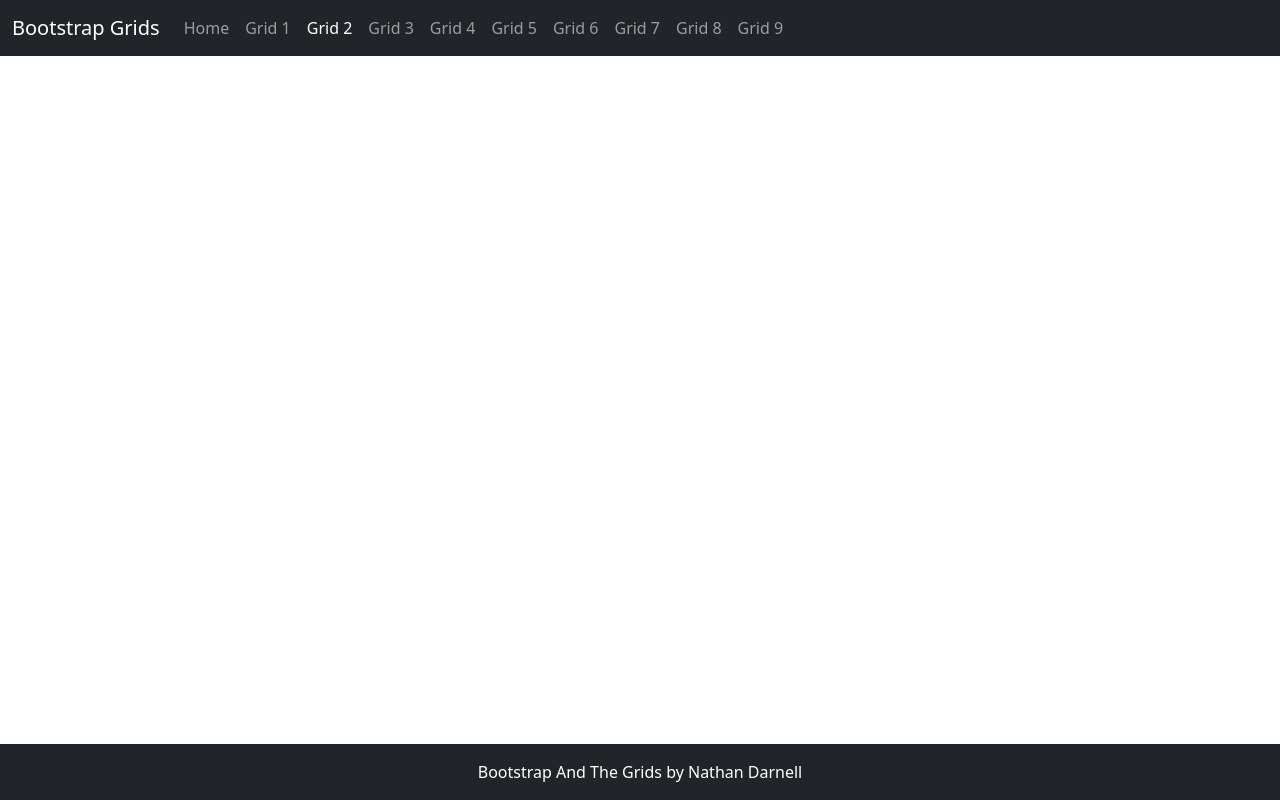
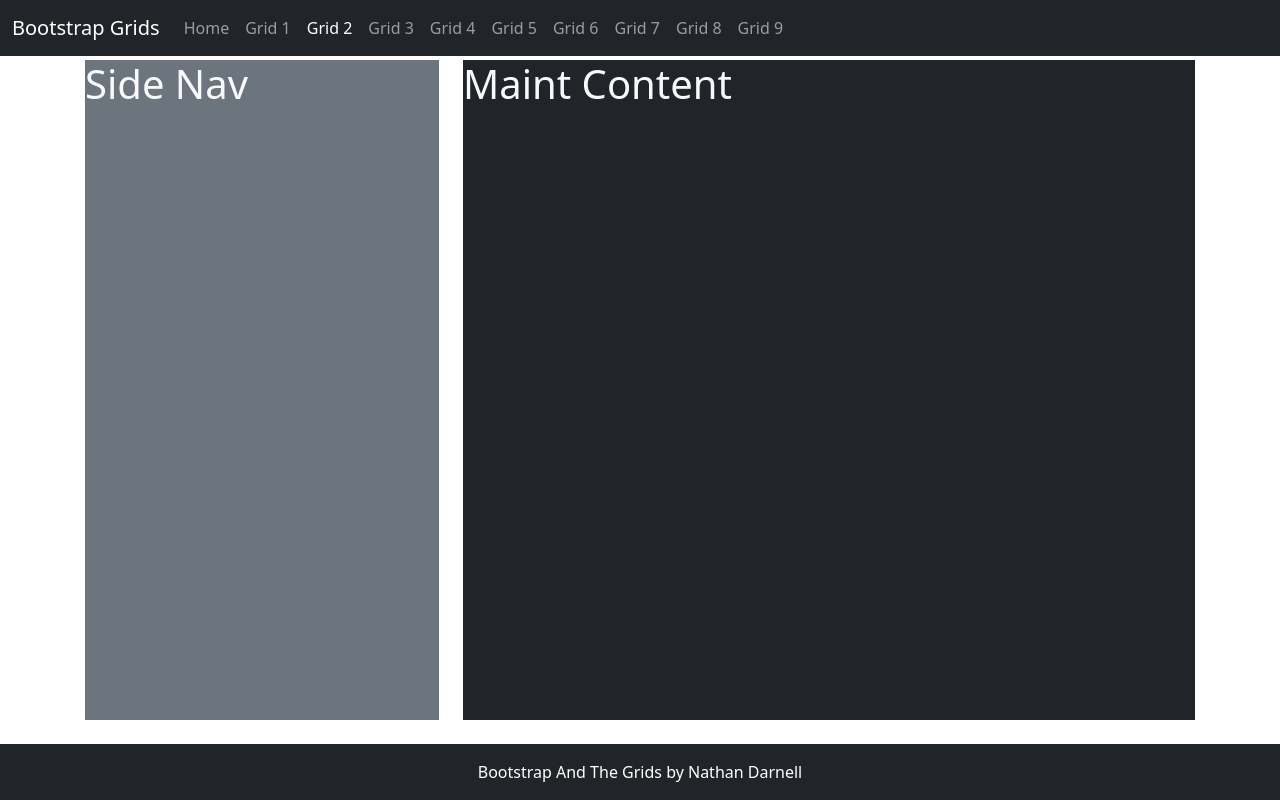
Before and after one commit to nddarnell/Bootstrap-Grid-Site, a plain HTML site: page Grid2.html in a window 1280 px wide. Drawn offline with nearby package versions, Linux system fonts and the light colour scheme; a web font is replaced by a local one.

Commit message:
Added Grids to Grid2.html
Added grid layout for grid 2

```diff
--- a/Grid2.html
+++ b/Grid2.html
@@ -62,10 +62,22 @@
     </nav>
 
     <main class="flex-shrink-0">
-       <div class="container">
-
+       <div class="container h-100 minHeight">
+           <div class="row h-100">
+               <div class="col-4">
+                    <div class="bg-secondary text-light h-100">
+                        <h1>Side Nav</h1>
+                    </div>
+               </div>
+               <div class="col-8">
+                   <div class="bg-dark text-light h-100">
+                       <h1>Maint Content</h1>
+                   </div>
+               </div>
+           </div>
        </div>
     </main>
+
     <footer class="footer mt-auto py-3 bg-dark sticky-footer">
         <div class="container-fluid text-center">
             <span class="text-white">Bootstrap And The Grids by Nathan Darnell</span>
```
